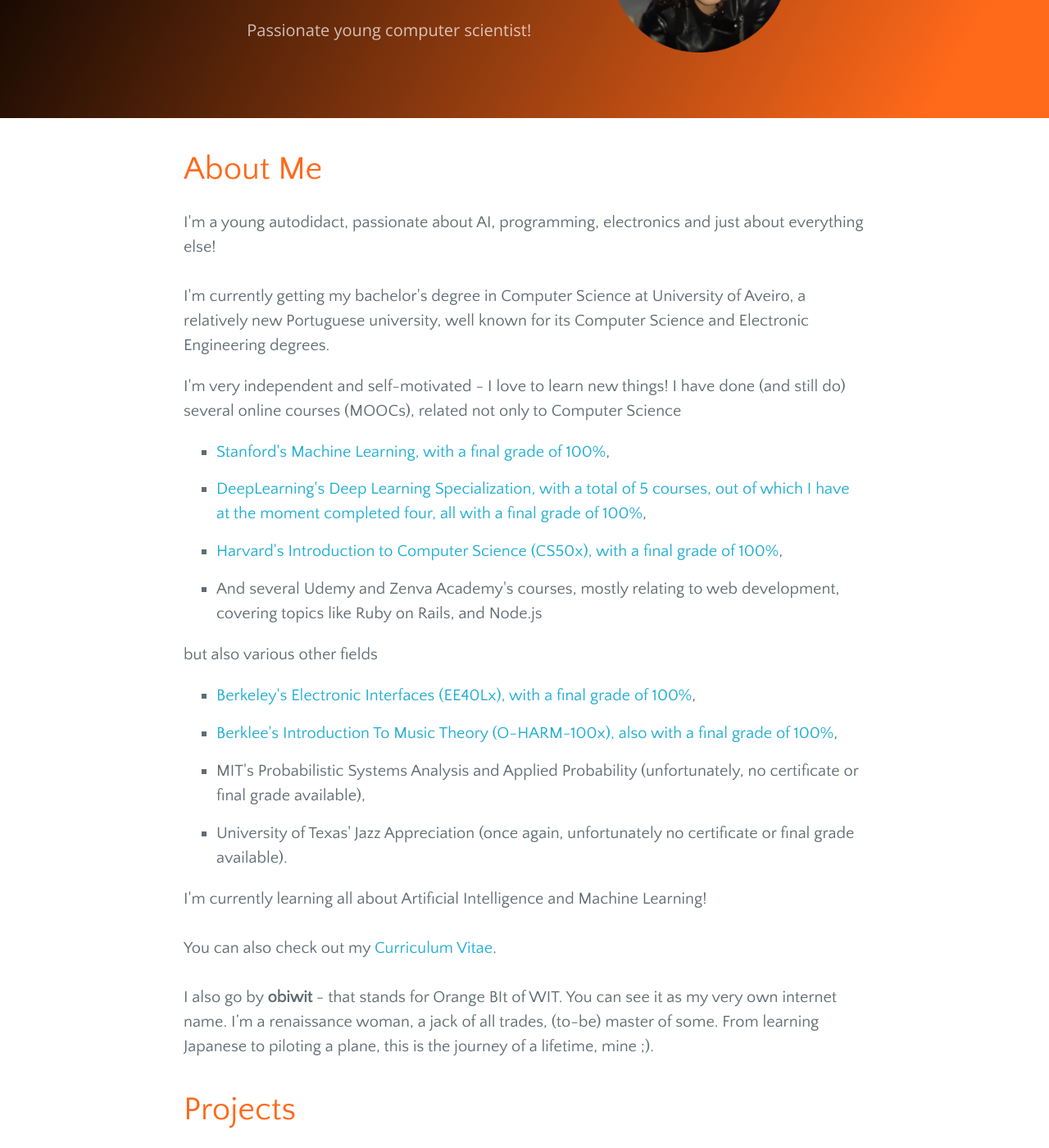
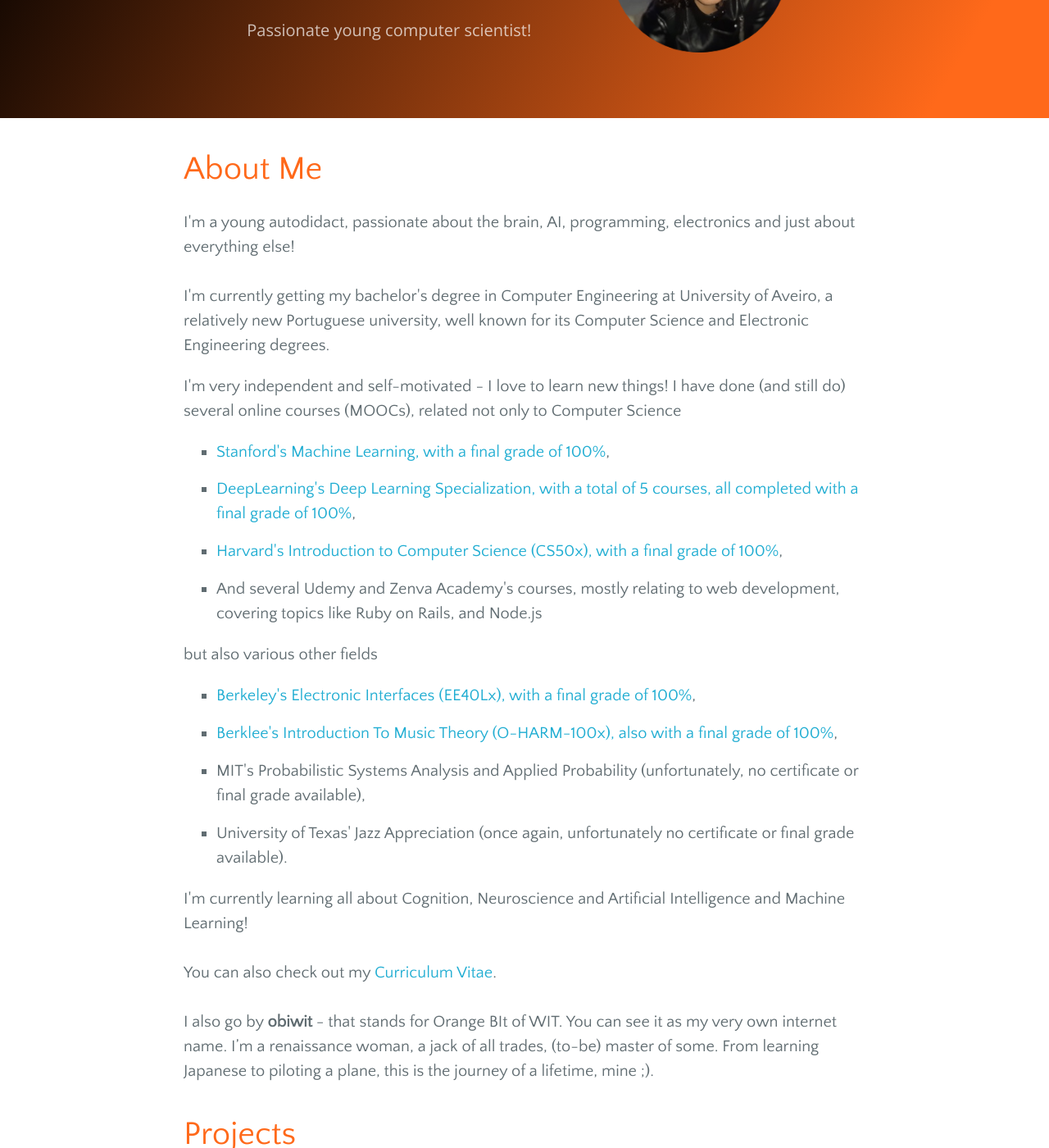
Before and after one commit to obiwit/obiwit.github.io, a Jekyll site: the page built from index.html, in a window 1280 px wide and 1400 px high, scrolled down 226 px. Shown: the whole window at 82% size. Built offline with Jekyll 4.4.1, drawn with Linux system fonts in a browser that asks for light colours; nearby versions of some CDN libraries.

Commit message:
pdf update (have to finish all projects text before committing everything else :p)

```diff
--- a/index.html
+++ b/index.html
@@ -6,12 +6,12 @@
 
 <div id="home">
   <h1>About Me</h1>
-  <p>I'm a young autodidact, passionate about AI, programming, electronics and just about everything else!</p>
+  <p>I'm a young autodidact, passionate about the brain, AI, programming, electronics and just about everything else!</p>
 
-  <p class="separated">I'm currently getting my bachelor's degree in Computer Science at University of Aveiro, a relatively new Portuguese university, well known for its Computer Science and Electronic Engineering degrees.</p>
+  <p class="separated">I'm currently getting my bachelor's degree in Computer Engineering at University of Aveiro, a relatively new Portuguese university, well known for its Computer Science and Electronic Engineering degrees.</p>
   <p>I'm very independent and self-motivated - I love to learn new things! I have done (and still do) several online courses (MOOCs), related not only to Computer Science</p><ul>
     <li><a class="pdf" target="_blank" href="{{ site.baseurl }}/pdf/ML.pdf">Stanford's Machine Learning, with a final grade of 100%</a>,</li>
-    <li><a class="pdf-gallery" target="_blank" data-gallery="DL" data-items="4" href="{{ site.baseurl }}/pdf-gallery/DL/1">DeepLearning's Deep Learning Specialization, with a total of 5 courses, out of which I have at the moment completed four, all with a final grade of 100%</a>,</li>
+    <li><a class="pdf-gallery" target="_blank" data-gallery="DL" data-items="6" href="{{ site.baseurl }}/pdf-gallery/DL/1">DeepLearning's Deep Learning Specialization, with a total of 5 courses, all completed with a final grade of 100%</a>,</li>
     <li><a class="pdf" target="_blank" href="{{ site.baseurl }}/pdf/CS50x.pdf">Harvard's Introduction to Computer Science (CS50x), with a final grade of 100%</a>,</li>
     <li>And several Udemy and Zenva Academy's courses, mostly relating to web development, covering topics like Ruby on Rails, and Node.js</li>
   </ul><p> but also various other fields </p><ul>
@@ -20,7 +20,7 @@
     <li>MIT's  Probabilistic Systems Analysis and Applied Probability (unfortunately, no certificate or final grade available),</li>
     <li>University of Texas' Jazz Appreciation (once again, unfortunately no certificate or final grade  available).</li>
   </ul>
-  <p>I'm currently learning all about Artificial Intelligence and Machine Learning!</p>
+  <p>I'm currently learning all about Cognition, Neuroscience and Artificial Intelligence and Machine Learning!</p>
 
   <p class="separated">You can also check out my <a class="pdf" target="_blank" href="{{ site.baseurl }}/pdf/CV_BBR.pdf">Curriculum Vitae</a>.</p>
 
```
Also changed, not shown: 7 other files.
